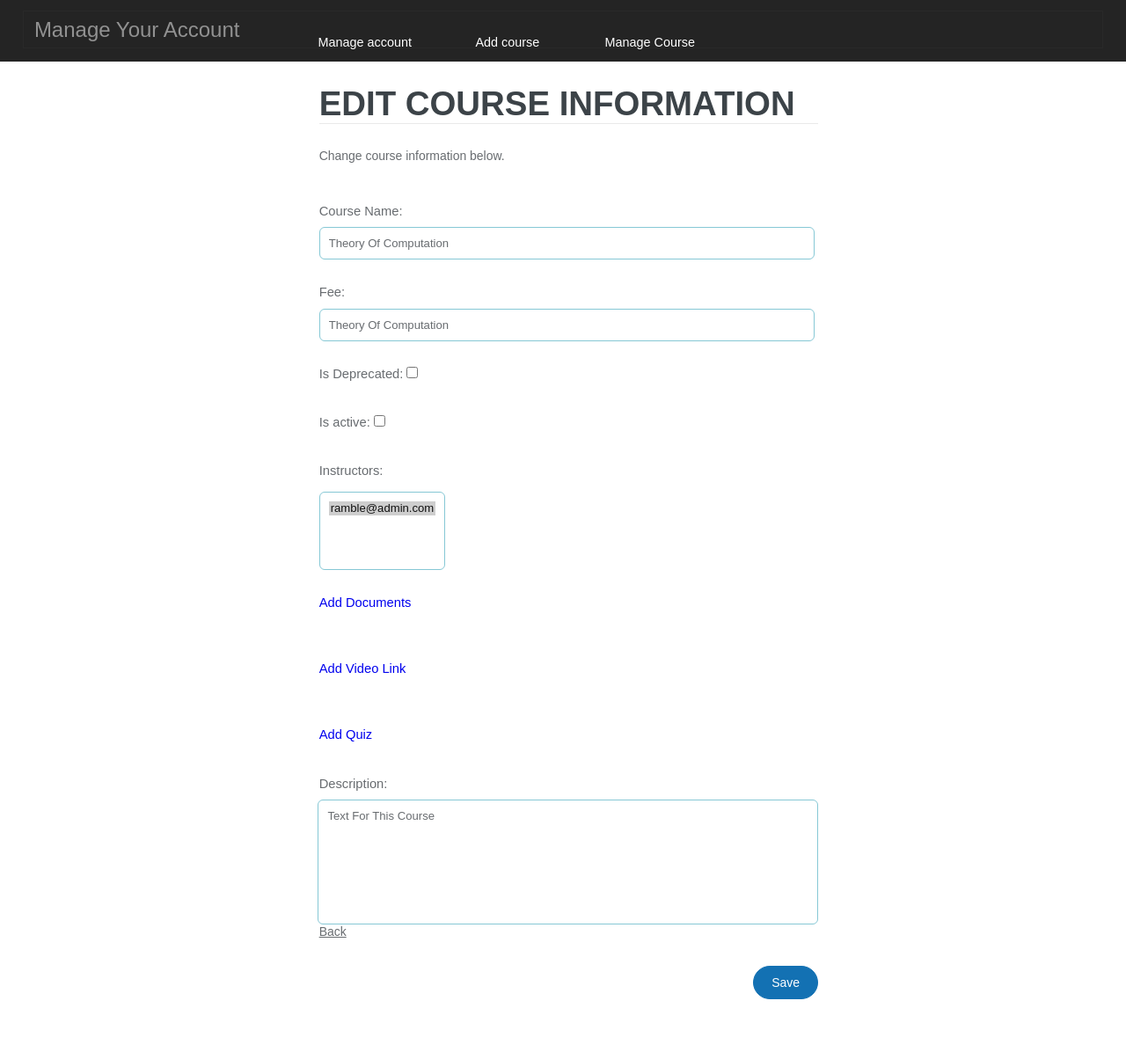
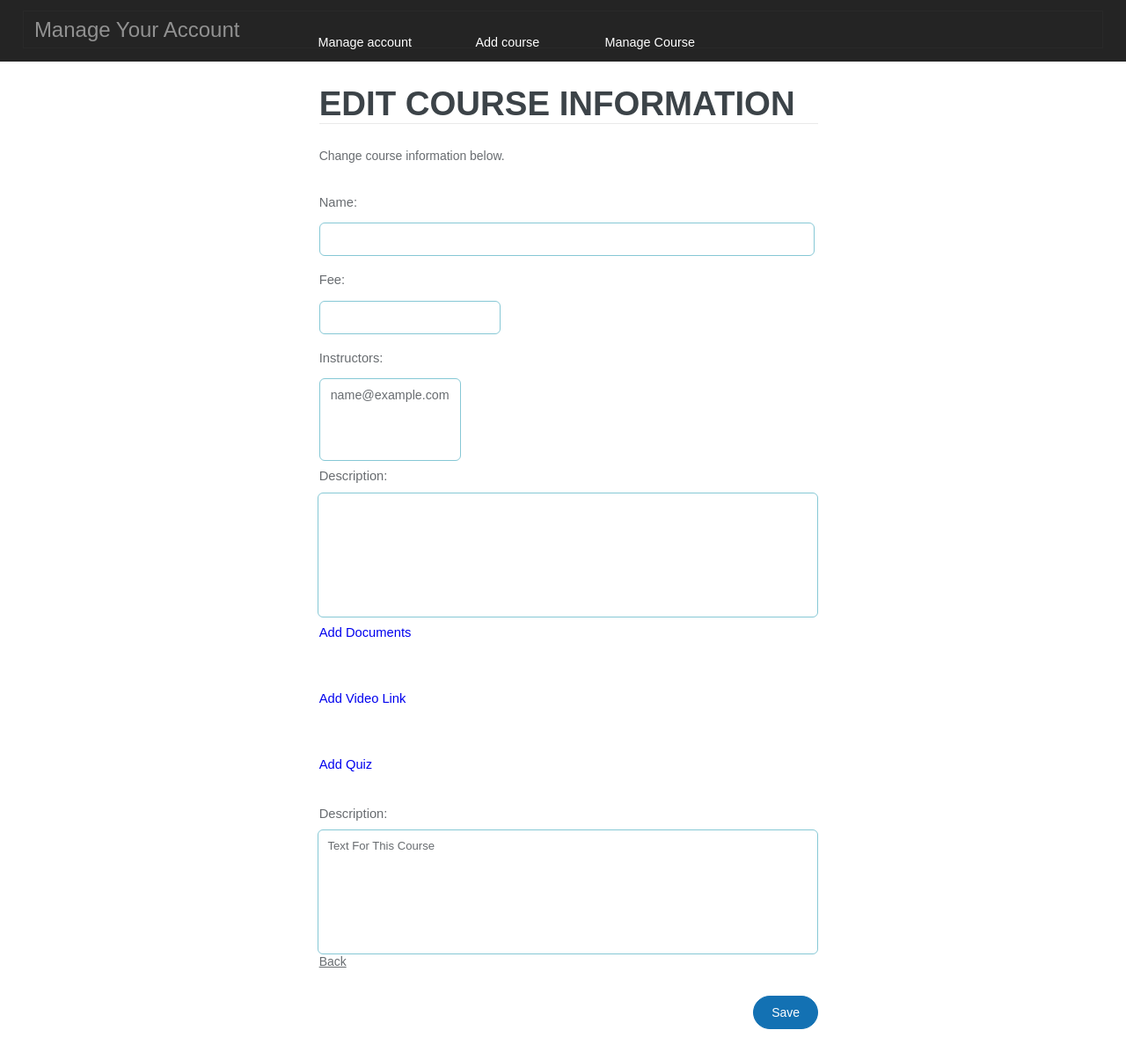
Before and after one commit to justin-f-perez/rj2, a Django app: template rj2/templates/rj2/editCourse.html in a window 1280 px wide. Shown: the part 72-1268 px from the top of the page at 88% size. Before the commit the page ends 1208 px from the top, so only its background shows below. Run offline with Django 3.2, Linux system fonts and the light colour scheme; the template is opened without the code that fills it: values that come from a table or form of the project are taken from there, others are empty; tables that the repository leaves empty hold one stand-in row (values such as "Sample post").

Commit message:
fixed editCourse template

```diff
--- a/rj2/templates/rj2/editCourse.html
+++ b/rj2/templates/rj2/editCourse.html
@@ -47,33 +47,7 @@
 		 <div class="registration_form">
 		 <!-- Form -->
 			<form id="registration_form" action="" method="post">
-				<div>
-					<label>
-                        Course Name:<input type="text" tabindex="3" required="" value="Theory of computation">
-					</label>
-				</div>
-                <div>
-                    <label>
-                        Fee:<input type="text" tabindex="3" required="" value="Theory of computation">
-                    </label>
-                </div>
-                <div>
-                    <label>
-                        Is Deprecated:<input type="checkbox" required="">
-                    </label>
-                </div>
-                <div>
-                    <label>
-                        Is active:<input type="checkbox" required="">
-                    </label>
-                </div>
-                <div>
-                    <label>
-                        Instructors:<select multiple="multiple" id="id_instructors" name="instructors">
-                            <option value="1" selected="selected">ramble@admin.com</option>
-                            </select>
-                    </label>
-                </div>
+				{{ form }}
                 <div>
                     <label>
                         <a href="javascript:addDoc()">Add Documents</a>
```
